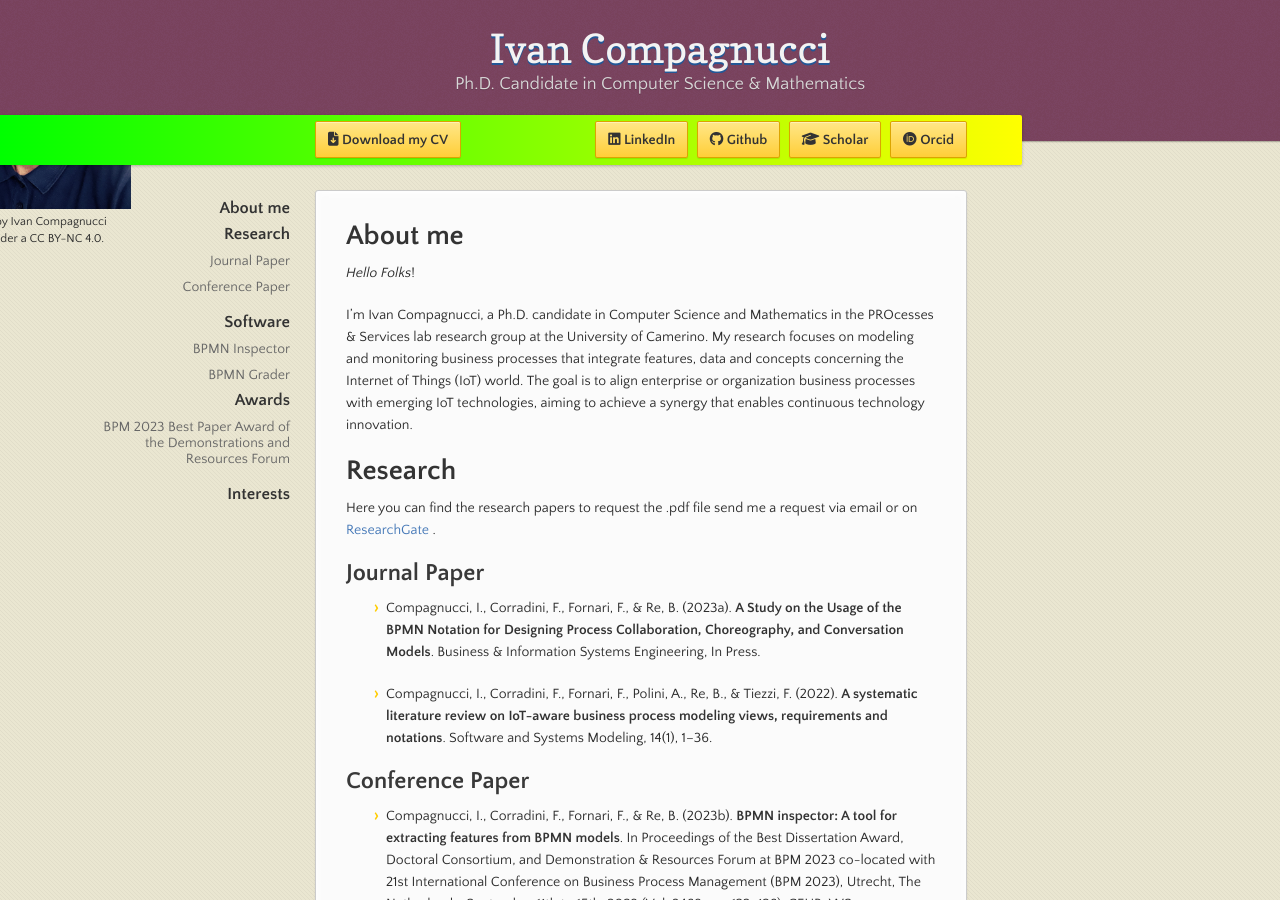
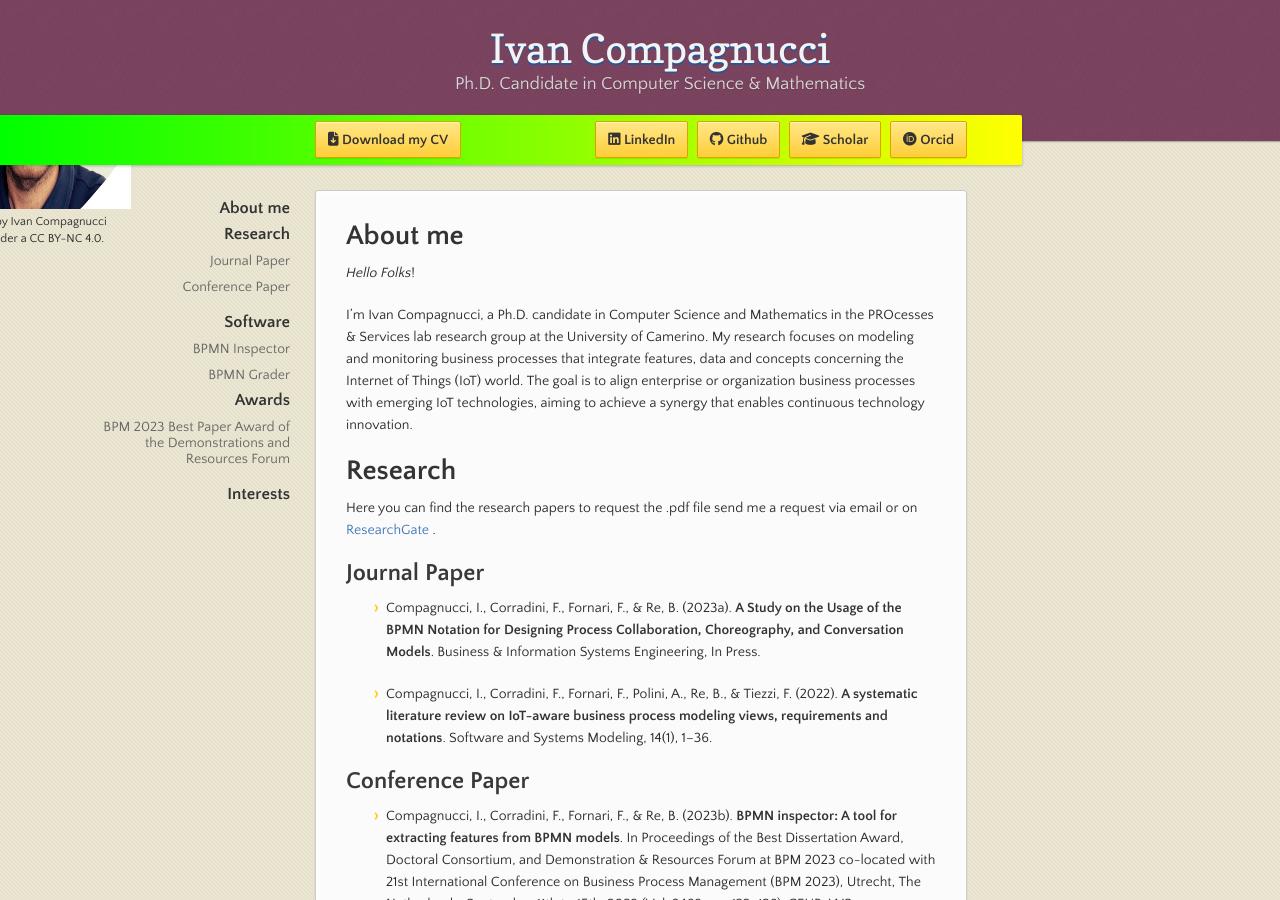
Before and after one commit to IvanComp/IvanComp.github.io, a Jekyll site: the page built from index.md, in a window 1280 px wide and 900 px high. Built offline with Jekyll 4.4.1, drawn with Linux system fonts in a browser that asks for light colours; nearby versions of some CDN libraries; our own code applies the rules of GitHub Pages for plain Markdown files.

```diff
--- a/_layouts/default.html
+++ b/_layouts/default.html
@@ -50,7 +50,7 @@
 
     <div class="wrapper">
         <footer style="top:1%; left:36%; text-align:left;bottom:0px">
-            <img src="./assets/images/MyPhoto.jpg" style="width: 200px; height: 200px;">
+            <img src="./assets/images/MyPhoto2.jpg" style="width: 200px; height: 200px;">
             <p><small>The Archive by Ivan Compagnucci is licensed under a CC BY-NC 4.0.</small></p>
         </footer>
       <nav style="top:196px">
```
Also changed, not shown: assets/images/MyPhoto2.jpg (added).
